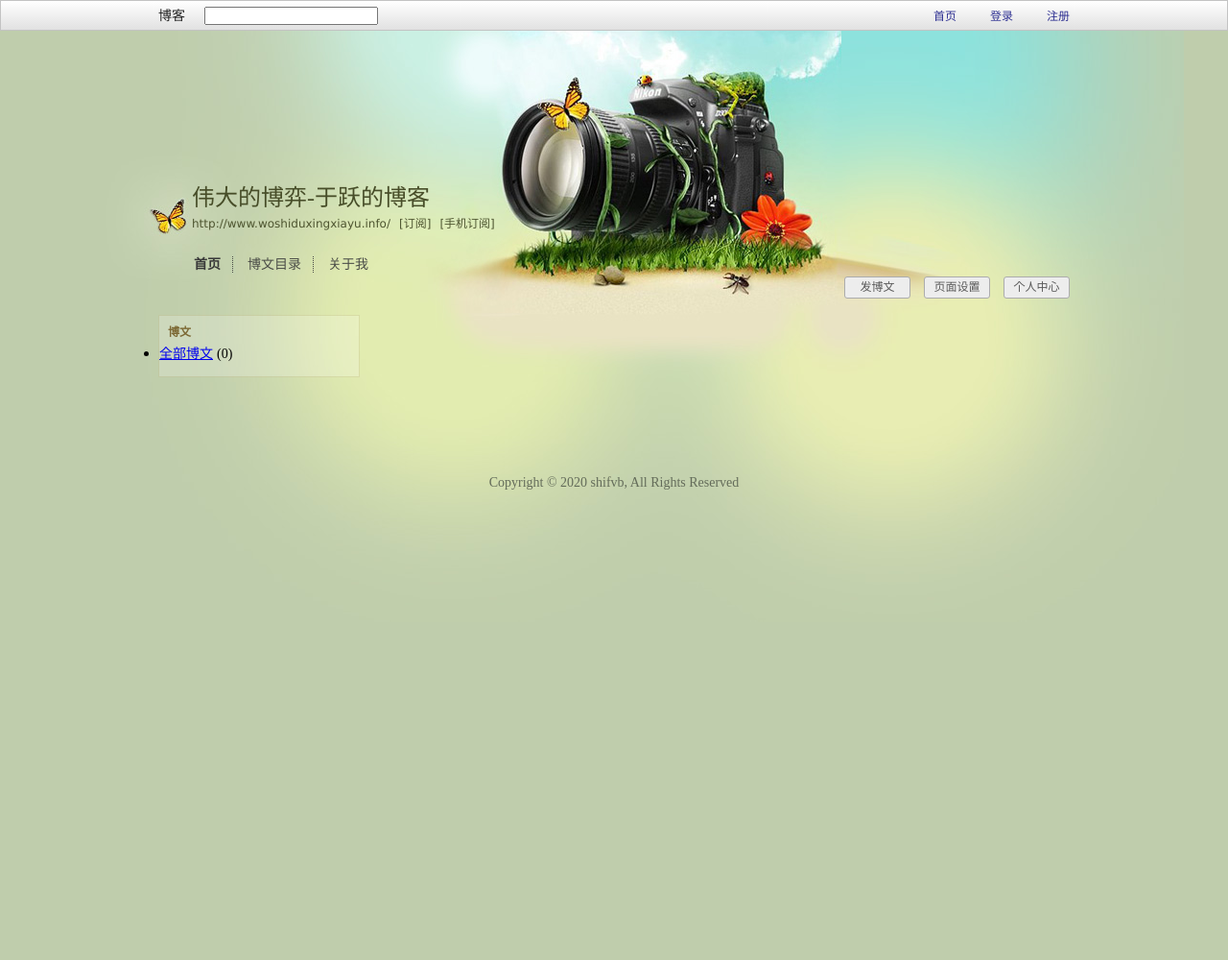
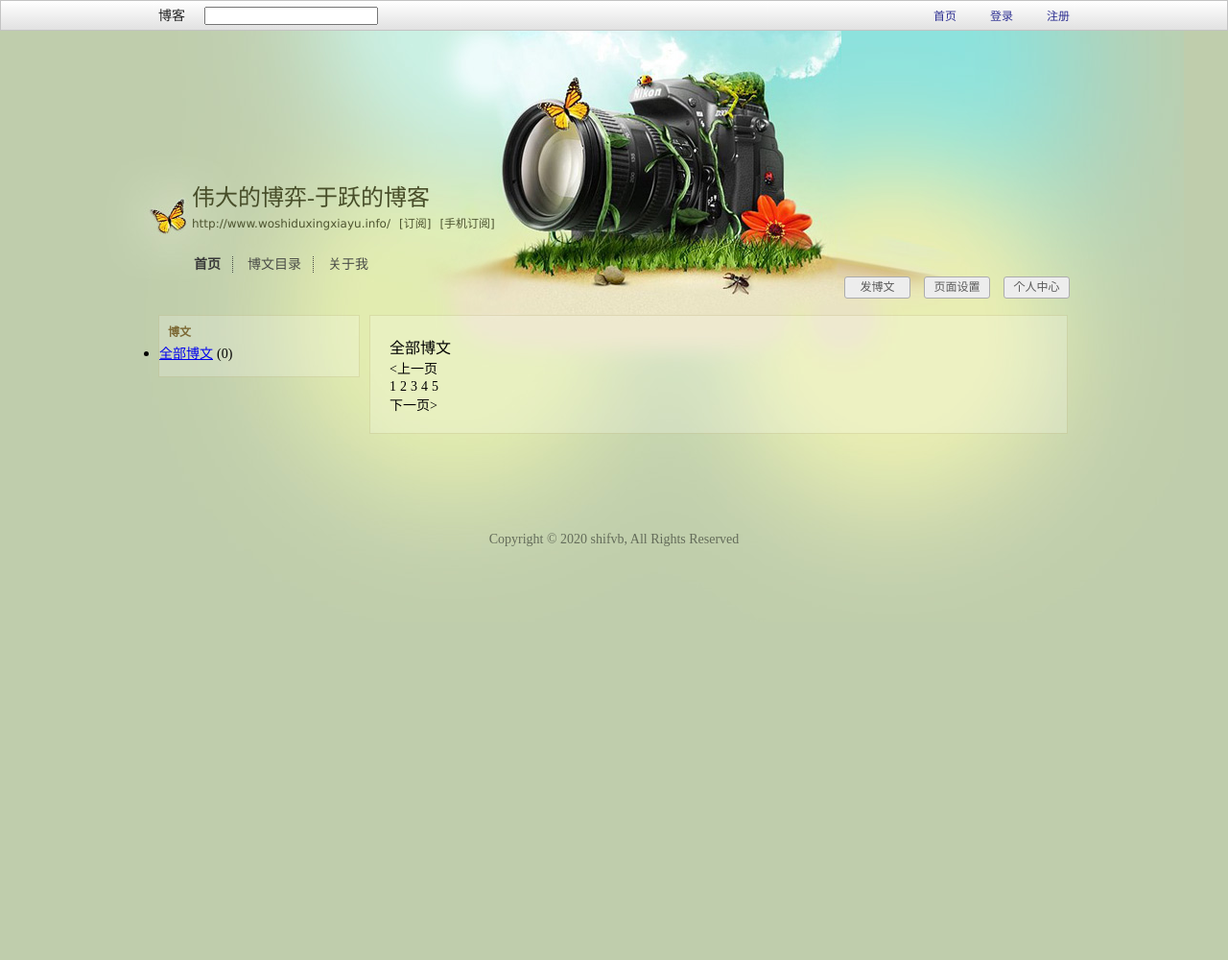
Before and after one commit to shifvb/blogYY, a Flask app: page /blogYY/article_list in a window 1280 px wide. Shown: the whole page at 96% size. Run offline with Flask 2, Linux system fonts and the light colour scheme; data that the repository does not hold is empty; some libraries are stand-ins or nearby versions.

Commit message:
update: implementation of article_list page

```diff
--- a/web_content/src/blogYY/blogYY_service.py
+++ b/web_content/src/blogYY/blogYY_service.py
@@ -184,7 +184,7 @@ def update_article_by_id(article_id: int, title: str, content: str, category_id:
     g.blogYY_conn.commit()
 
 
-def count_articles(category_id=None):
+def count_articles_by_category_id(category_id=None):
     """
     count articles
     :param category_id: int, can be set to None if not specify category
@@ -211,7 +211,7 @@ def count_articles(category_id=None):
     return _cursor.fetchone()[0]
 
 
-def count_articles_by_category():
+def group_articles_by_category_id():
     """
     search the count of each category
     :return:
--- a/web_content/src/blogYY/blogYY_view.py
+++ b/web_content/src/blogYY/blogYY_view.py
@@ -9,8 +9,8 @@ from web_content import app
 from web_content.src.blogYY.blogYY_service import search_articles
 from web_content.src.blogYY.blogYY_service import search_articles_info
 from web_content.src.blogYY.blogYY_service import search_article_by_id
-from web_content.src.blogYY.blogYY_service import count_articles
-from web_content.src.blogYY.blogYY_service import count_articles_by_category
+from web_content.src.blogYY.blogYY_service import count_articles_by_category_id
+from web_content.src.blogYY.blogYY_service import group_articles_by_category_id
 from web_content.src.blogYY.blogYY_service import add_article
 from web_content.src.blogYY.blogYY_service import delete_article_by_id
 from web_content.src.blogYY.blogYY_service import update_article_by_id
@@ -41,7 +41,7 @@ def blogYY_page_blog_index():
         article["content"] = json.dumps(_json_obj)
 
     # data processing -> page_control
-    article_count = count_articles()
+    article_count = count_articles_by_category_id()
     total_page = article_count // page_size
     if total_page % page_size > 0:
         total_page += 1
@@ -97,16 +97,16 @@ def blogYY_page_article_list():
     :return: rendered article list apge
     """
     # get HTTP get parameters
-    _category_id = int(request.args["category_id"]) if "category_id" in request.args else None
-    _page_num = int(request.args["page_num"]) if "page_num" in request.args else 1
-    _page_size = int(request.args["page_size"]) if "page_size" in request.args else 50
-    if _page_num <= 0:
+    category_id = int(request.args["category_id"]) if "category_id" in request.args else None
+    page_num = int(request.args["page_num"]) if "page_num" in request.args else 1
+    page_size = int(request.args["page_size"]) if "page_size" in request.args else 20
+    if page_num <= 0:
         return abort(400)
-    if _page_size <= 0:
+    if page_size <= 0:
         return abort(400)
 
     # data processing -> article_counts
-    article_counts = count_articles_by_category()
+    article_counts = group_articles_by_category_id()
     for article_count in article_counts:
         article_count["href"] = url_for("blogYY_page_article_list", category_id=article_count["category_id"])
     article_counts.insert(0, {
@@ -116,16 +116,26 @@ def blogYY_page_article_list():
     })
 
     # data processing -> article_info_list
-    offset = (_page_num - 1) * _page_size
-    article_info_list = search_articles_info(limit=50, offset=offset, category_id=_category_id)
+    offset = (page_num - 1) * page_size
+    article_info_list = search_articles_info(limit=page_size, offset=offset, category_id=category_id)
     for article_info in article_info_list:
         article_info["href"] = url_for("blogYY_page_single_article", article_id=article_info["article_id"])
+
+    # data processing -> page control
+    article_count = count_articles_by_category_id(category_id)
+    total_page = article_count // page_size
+    if total_page % page_size > 0:
+        total_page += 1
+    page_link = url_for("blogYY_page_blog_index")
 
     # render page
     return render_template(
         template_name_or_list="blogYY/pg_article_list/al.html",
         article_counts=article_counts,
-        article_info_list=article_info_list
+        article_info_list=article_info_list,
+        total_page=total_page,
+        current_page=page_num,
+        page_link=page_link
     )
 
 
--- /dev/null
+++ b/web_content/static/blogYY/pg_article_list/al.css
@@ -0,0 +1,37 @@
+/* ---------- article_info_list start ----------*/
+.article_info_list_wrapper {
+    width: 728px;
+    padding: 20px 20px;
+    margin-left: 10px;
+    border: 1px solid rgba(121, 103, 0, 0.141);
+    background-color: rgba(255, 255, 255, 0.2);
+}
+
+.article_info_list {
+    list-style: none;
+}
+
+.article_info_list > li {
+    margin-bottom: 15px;
+    display: flex;
+    align-items: center;
+    justify-content: space-between;
+}
+
+.article_info_list > li > span > a {
+    text-decoration: none;
+    color: #279eb0;
+    font-size: 18px;
+}
+
+.article_info_list > li > span a:hover {
+    text-decoration: underline;
+}
+
+.article_info_list > li > .create_time_str {
+    font-size: 12px;
+    color: #637160;
+    font-family: Verdana;
+}
+
+/* ---------- article_info_list end ----------*/
--- a/web_content/templates/blogYY/pg_article_list/al.html
+++ b/web_content/templates/blogYY/pg_article_list/al.html
@@ -1,16 +1,45 @@
 {% extends "blogYY/base/index_base.html" %}
+
+{% block css_block %}
+<link rel="stylesheet" href="{{ url_for('static', filename='blogYY/pg_article_list/al.css') }}">
+{% endblock %}
 
 {% block sidebar_modules %}
 {% include "blogYY/sb_article_category/ac.html" %}
 {% endblock %}
 
 {% block body_modules %}
+<div class="article_info_list_wrapper">
+    <div class="article_info_list_header">
+        全部博文
+    </div>
     <ul class="article_info_list">
         {% for ai in article_info_list %}
         <li>
-        <a href="{{ ai['href'] }}" target="_blank">{{ ai["article_title"] }}</a>
-        <span>{{ ai["create_time_str"] }}</span>
+            <span>·<a href="{{ ai['href'] }}" target="_blank">{{ ai["article_title"] }}</a></span>
+            <span class="create_time_str">{{ ai["create_time_str"] }}</span>
         </li>
         {% endfor %}
     </ul>
+    <div class="page_control" data-page-link="{{ page_link }}" data-current-page="{{ current_page }}"
+         data-total-page="{{ total_page }}">
+        <div class="prev_page">
+            <a class="page_link_disabled">&lt;上一页</a>
+        </div>
+        <div class="page_buttons">
+            <a>1</a>
+            <a class="page_link_disabled">2</a>
+            <a class="page_link_disabled">3</a>
+            <a class="page_link_disabled">4</a>
+            <a class="page_link_disabled">5</a>
+        </div>
+        <div class="next_page">
+            <a class="page_link_disabled">下一页&gt;</a>
+        </div>
+    </div>
+</div>
 {% endblock %}
+
+{% block js_block %}
+<script src="{{ url_for('static', filename='blogYY/pg_article_list/al.js') }}"></script>
+{% endblock %}
```
Also changed, not shown: web_content/static/blogYY/pg_article_list/al.js (added). Lines whose indentation alone changed are shown as unchanged.
